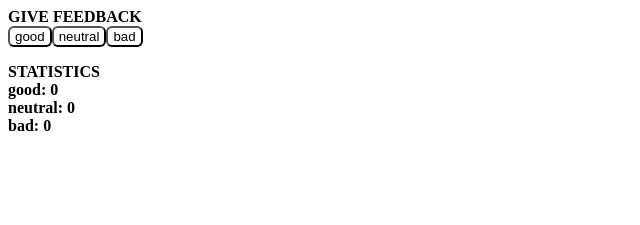
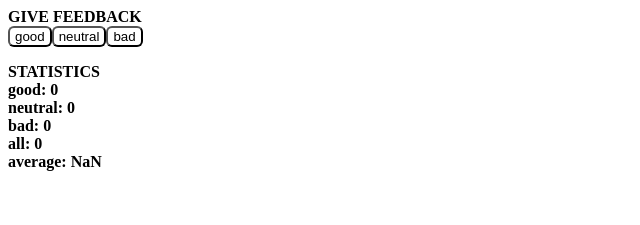
Before and after one commit to keranenkirill/FullStackOpen, a React (Vite) app in the folder osa1/part1/: page / in a window 1280 px wide. Shown: the top 225 px of the page, without its empty margins (0-640 px from the left). Built offline with nearby package versions, Linux system fonts and the light colour scheme.

Commit message:
1.7: unicafe step2

```diff
--- a/osa1/part1/src/App.jsx
+++ b/osa1/part1/src/App.jsx
@@ -28,6 +28,7 @@ const App = () => {
   const [neutral_val, setNeutralValue] = useState(0);
   const [bad_val, setBadValue] = useState(0);
   const g_feedback = "GIVE FEEDBACK";
+  const all_votes = bad_val+neutral_val+good_val
   const stats = "STATISTICS";
 
   const setToValue = (value, setter) => {
@@ -46,6 +47,10 @@ const App = () => {
       <Display value={`good: ${good_val}`} />
       <Display value={`neutral: ${neutral_val}`} />
       <Display value={`bad: ${bad_val}`} />
+      <Display value={`all: ${all_votes}`} />
+      <Display value={`average: ${(good_val-bad_val)/all_votes}`} />
+
+
     </div>
   );
 };
```
